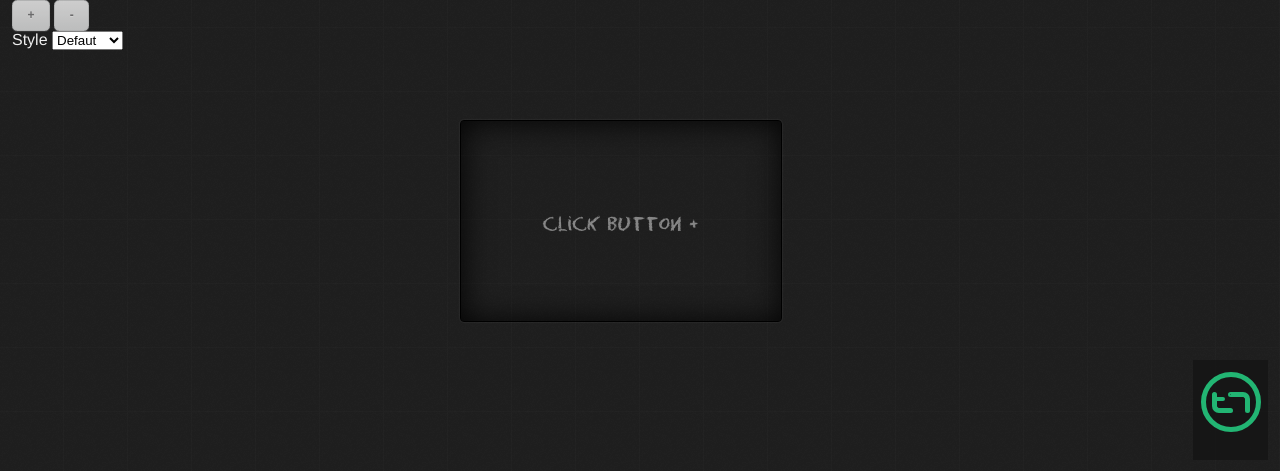
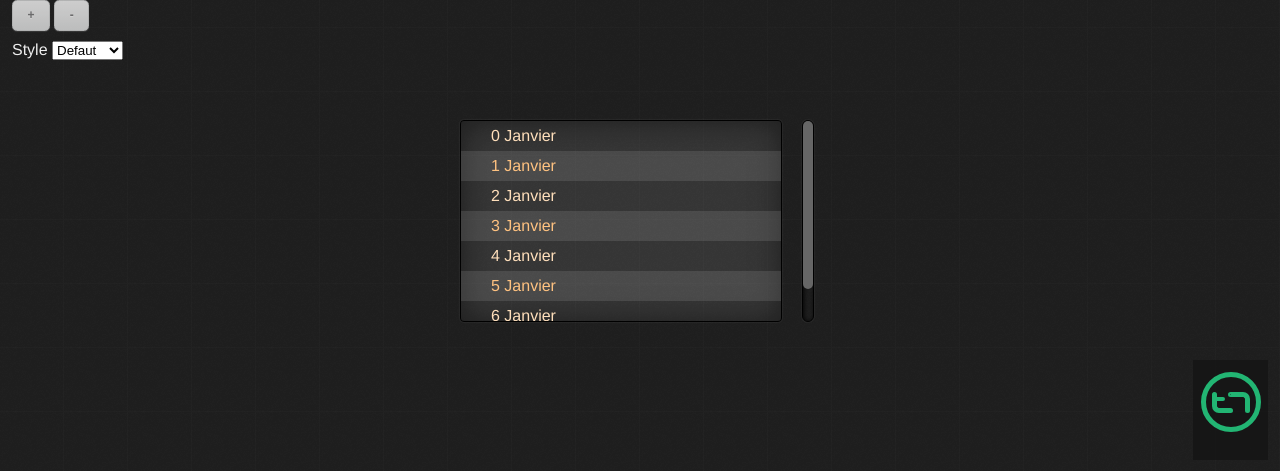
Before and after one commit to thenew/lab, a PHP site: page /customScrollBar in a window 1280 px wide. Shown: the part 36-507 px from the top of the page. Run offline with PHP 8.4, Linux system fonts and the light colour scheme.

Commit message:
custom scrollbar : better default

```diff
--- a/_layout/css/lab.css
+++ b/_layout/css/lab.css
@@ -137,6 +137,10 @@ footer {
 	z-index: 999;
 	top: 36px;
 	left: 12px;
+}
+
+.cmd .buttons {
+    margin-bottom: 10px;
 }
 
 /* --------------------------------
--- a/customScrollBar/index.php
+++ b/customScrollBar/index.php
@@ -1,15 +1,17 @@
 <?php
 $title = 'Custom ScrollBar';
 $includes = '
-	<link rel="stylesheet" href="css/customScrollBar.css">
+    <link rel="stylesheet" href="css/custom_scrollbar.css">
     <script src="../_js/mootools-core-1.3.1.js"></script>
     <script src="../_js/mootools-more-1.3.1.1.js"></script>
 ';
 include('../_layout/header.html');
 ?>
     <div class="cmd">
+        <div class="buttons">
             <a id="add" class="the-button secondary" href="">+</a>
             <a id="rm" class="the-button secondary" href="">-</a>
+        </div>
         <form><fieldset>
             <label for="style">Style</label>
             <select name="style" id="style">
@@ -22,9 +24,17 @@ include('../_layout/header.html');
     <div class="wrap">
         <div id="container" class="scrollme inner-content empty">
             <ul id="container-content">
+                <li>0 Janvier</li>
+                <li>1 Janvier</li>
+                <li>2 Janvier</li>
+                <li>3 Janvier</li>
+                <li>4 Janvier</li>
+                <li>5 Janvier</li>
+                <li>6 Janvier</li>
+                <li>7 Janvier</li>
             </ul>
         </div>
         <div id="scrollbar" class="scrollbar-vert hideme default"><div id="handle" class="handle-vert"></div></div>
     </div>
-	<script src="js/functions.js"></script>
+    <script src="js/custom_scrollbar.js"></script>
 <?php include('../_layout/footer.html'); ?>
--- a/customScrollBar/js/functions.js
+++ b/customScrollBar/js/custom_scrollbar.js
@@ -46,16 +46,24 @@ function scrollBar01(){
     makeScrollbar($('container'), $('container-content'), $('scrollbar'), $('handle'), relativeHandle);
 }
 
+document.addEvent('domready', function() {
+    scrollBar01();
+});
+
 // call generate function if the window is resized
 window.addEvent('resize', function() {
     scrollBar01();
 });
 
+
+
+
 // ---------------------------------
 // Optionnal
 // ---------------------------------
 
-var num = 0;
+// var num = 0;
+var num = $('container-content').getElements('> li').length;
 
 // Buttons
 $('add').addEvent('click', function(event){
@@ -67,8 +75,13 @@ $('rm').addEvent('click', function(event){
 
 // Keyboard Keys
 window.addEvent('domready', function() {
- window.addEvent('keyup', keyup);
+    // set
+    if(num == 1) $('container').addClass('almost');
+    else if(num >= 5) $('container').removeClass('empty').removeClass('almost');
+
+    window.addEvent('keyup', keyup);
 });
+
 var keyup = function(e){
   if ('=' == e.key && e.shift || '+' == e.key && !e.shift || 'p' == e.key) {
     add(e);
@@ -95,13 +108,13 @@ function add(e){
     var elem = new Element('li', {html: num+' Janvier'}).inject($('container-content'));
     scrollBar01();
     num++;
-    if(num == 1){$('container').addClass('almost');}
-    else if(num == 5){$('container').removeClass('empty').removeClass('almost');}
+    if(num == 1) $('container').addClass('almost');
+    else if(num >= 5) $('container').removeClass('empty').removeClass('almost');
 }
 function min(e){
     e.stop();
     $('container-content').getElement('li').destroy();
     scrollBar01();
     num--;
-    if(num == 0){$('container').addClass('empty');}
+    if(num == 0) $('container').addClass('empty');
 }
```
Also changed, not shown: customScrollBar/css/custom_scrollbar.css (renamed from customScrollBar/css/customScrollBar.css, +12 -14 lines). Lines whose indentation alone changed are shown as unchanged.
